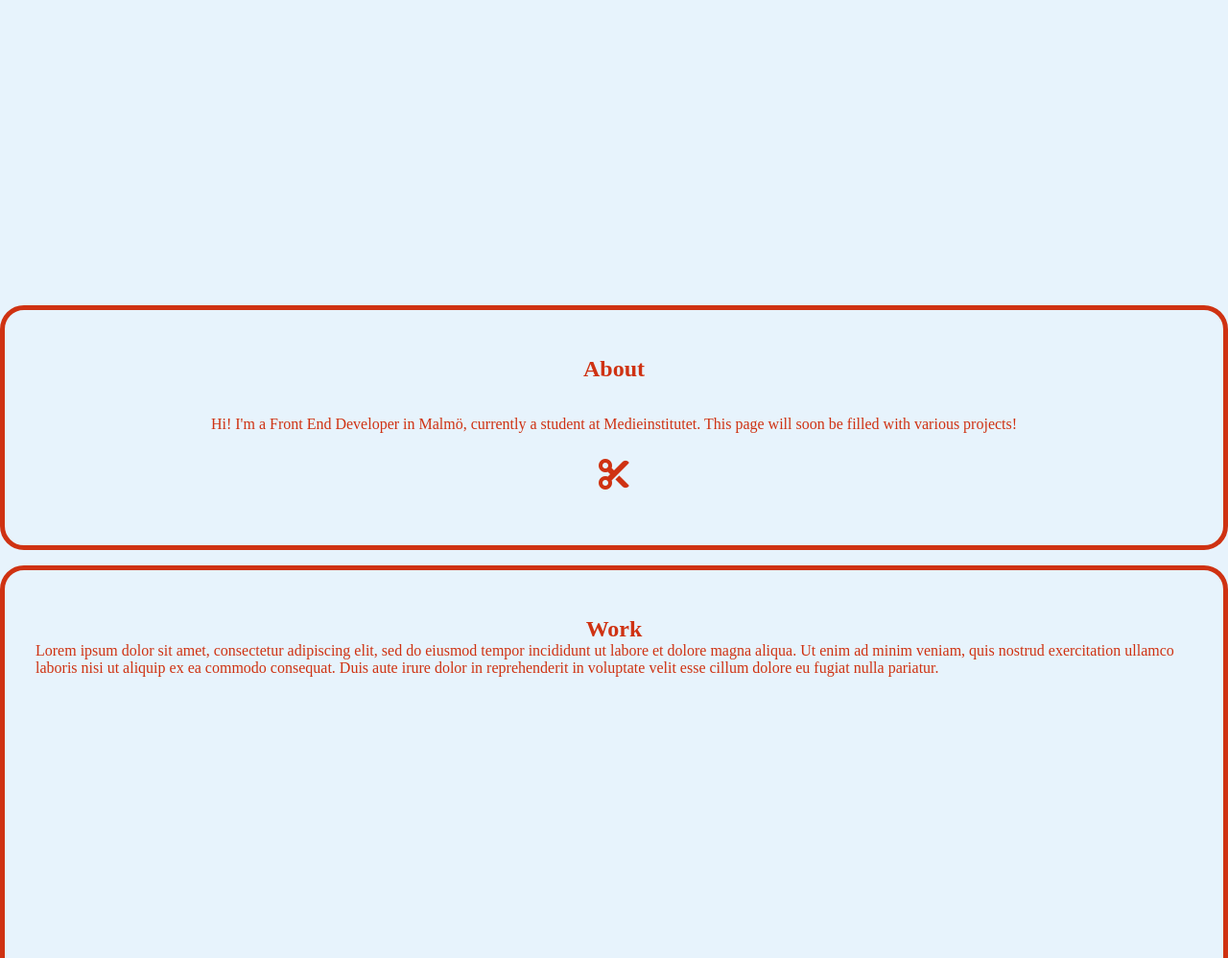
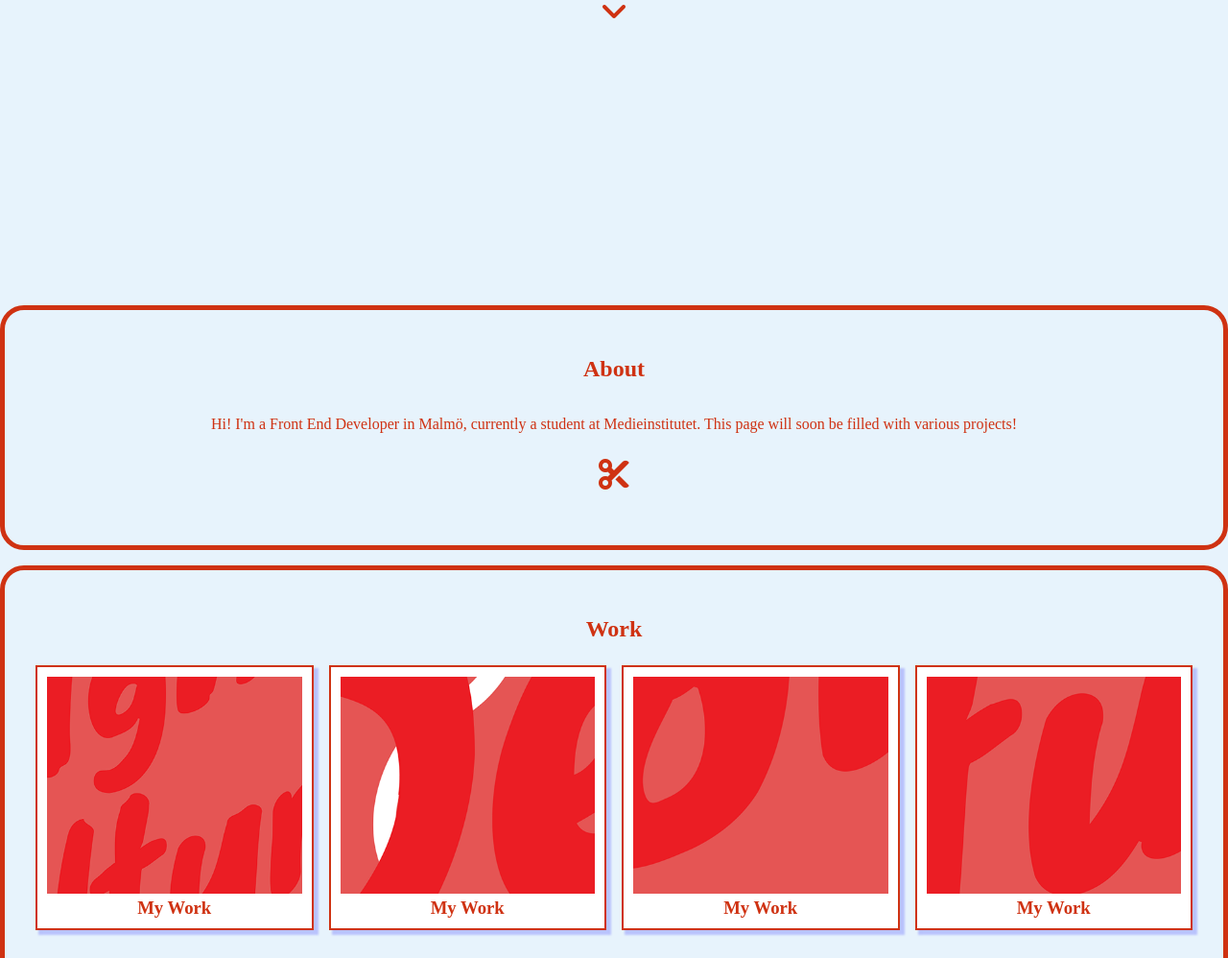
Before and after one commit to saxvik/portfolio, a plain HTML site: page index.html in a window 1280 px wide. Shown: the part 482-1480 px from the top of the page at 96% size. Drawn offline with Linux system fonts and the light colour scheme; a web font is replaced by a local one.

Commit message:
gallery tillagt

```diff
--- a/index.html
+++ b/index.html
@@ -46,6 +46,7 @@
                 </div>
 
                 <h1>front end developer</h1>
+                <a href="#main"><i class="fa-solid fa-angle-down fa-2xl"></i></a>
 
 
             </div>
@@ -55,7 +56,7 @@
 
 
 
-    <main>
+    <main id="main">
 
         <section class="about-container">
             <div class="about-content" id="about">
@@ -74,12 +75,34 @@
         <section class="work-container">
             <div class="work-content" id="work">
                 <h2>Work</h2>
-                <p>
-                    Lorem ipsum dolor sit amet, consectetur adipiscing elit, sed do eiusmod tempor incididunt ut labore
-                    et dolore magna aliqua. Ut enim ad minim veniam, quis nostrud exercitation ullamco laboris nisi ut
-                    aliquip ex ea commodo consequat. Duis aute irure dolor in reprehenderit in voluptate velit esse
-                    cillum dolore eu fugiat nulla pariatur.
-                </p>
+                <!--testar gallery-->
+                <div class="row">
+                    <div class="column">
+                        <div class="content">
+                            <img src="./images/gallery.png" alt="Gallery image" style="width:100%">
+                            <h3>My Work</h3>
+                        </div>
+                    </div>
+                    <div class="column">
+                        <div class="content">
+                            <img src="./images/gallery2.png" alt="Gallery image" style="width:100%">
+                            <h3>My Work</h3>
+                        </div>
+                    </div>
+                    <div class="column">
+                        <div class="content">
+                            <img src="./images/gallery3.png" alt="Gallery image" style="width:100%">
+                            <h3>My Work</h3>
+                        </div>
+                    </div>
+                    <div class="column">
+                        <div class="content">
+                            <img src="./images/gallery4.png" alt="Gallery image" style="width:100%">
+                            <h3>My Work</h3>
+                        </div>
+                    </div>
+                </div>
+
             </div>
         </section>
 
--- a/scss/_about.scss
+++ b/scss/_about.scss
@@ -6,6 +6,7 @@
     padding: 2rem;
     border-radius: 25px;
     margin-bottom: 1rem;
+    /*box-shadow: 12px 12px 2px 1px rgba(0, 0, 255, .2);*/
 
 
     .about-content {
--- a/scss/_header.scss
+++ b/scss/_header.scss
@@ -21,5 +21,22 @@
             padding-bottom: 4rem;
         }
 
+        h1 {
+            font-family: kepler-std, serif;
+            font-weight: 700;
+            padding-bottom: 2rem;
+
+        }
+
+        a {
+            text-decoration: none;
+            color: $text-color;
+
+            &:hover {
+                color: black;
+            }
+
+        }
+
     }
 }
--- a/scss/_navbar.scss
+++ b/scss/_navbar.scss
@@ -2,8 +2,10 @@
     display: flex;
     flex-direction: row;
     justify-content: center;
+    align-items: center;
     position: fixed;
-    align-items: center;
+    z-index: 1;
+
 
     width: 100vw;
 
@@ -33,7 +35,7 @@
 
             &:hover {
                 color: black;
-                /*ÄNDRA*/
+
             }
 
         }
--- a/scss/_work.scss
+++ b/scss/_work.scss
@@ -1,6 +1,6 @@
 .work-container {
 
-    height: 100vh;
+    height: fit-content;
     width: auto;
     padding: 2rem;
     border: 5px solid $text-color;
@@ -8,6 +8,8 @@
 
     border-radius: 25px;
     margin-bottom: 1rem;
+
+
 
 
     h2 {
@@ -19,6 +21,58 @@
 
     }
 
+    .row {
+        margin: 8px -16px;
+    }
+
+    /* Add padding BETWEEN each column (if you want) */
+    .row,
+    .row>.column {
+        padding: 8px;
+    }
+
+    /* Create four equal columns that floats next to each other */
+    .column {
+        float: left;
+        width: 25%;
+    }
+
+    /* Clear floats after rows */
+    .row:after {
+        content: "";
+        display: table;
+        clear: both;
+    }
+
+    /* Content */
+    .content {
+        background-color: white;
+        padding: 10px;
+        border: 2px solid $text-color;
+        box-shadow: 4px 4px 2px 1px rgba(0, 0, 255, .2);
+
+        h3 {
+            font-family: ocr-b-std;
+            text-align: center;
+            background-color: white;
+        }
+    }
+
+
+    /* Responsive layout - makes a two column-layout instead of four columns */
+    @media screen and (max-width: 900px) {
+        .column {
+            width: 50%;
+        }
+    }
+
+    /* Responsive layout - makes the two columns stack on top of each other instead of next to each other */
+    @media screen and (max-width: 600px) {
+        .column {
+            width: 100%;
+        }
+    }
+
 
 
 }
```
Also changed, not shown: css/style.css, images/gallery.png (added), images/gallery2.png (added), images/gallery3.png (added), images/gallery4.png (added), 2 other files.
